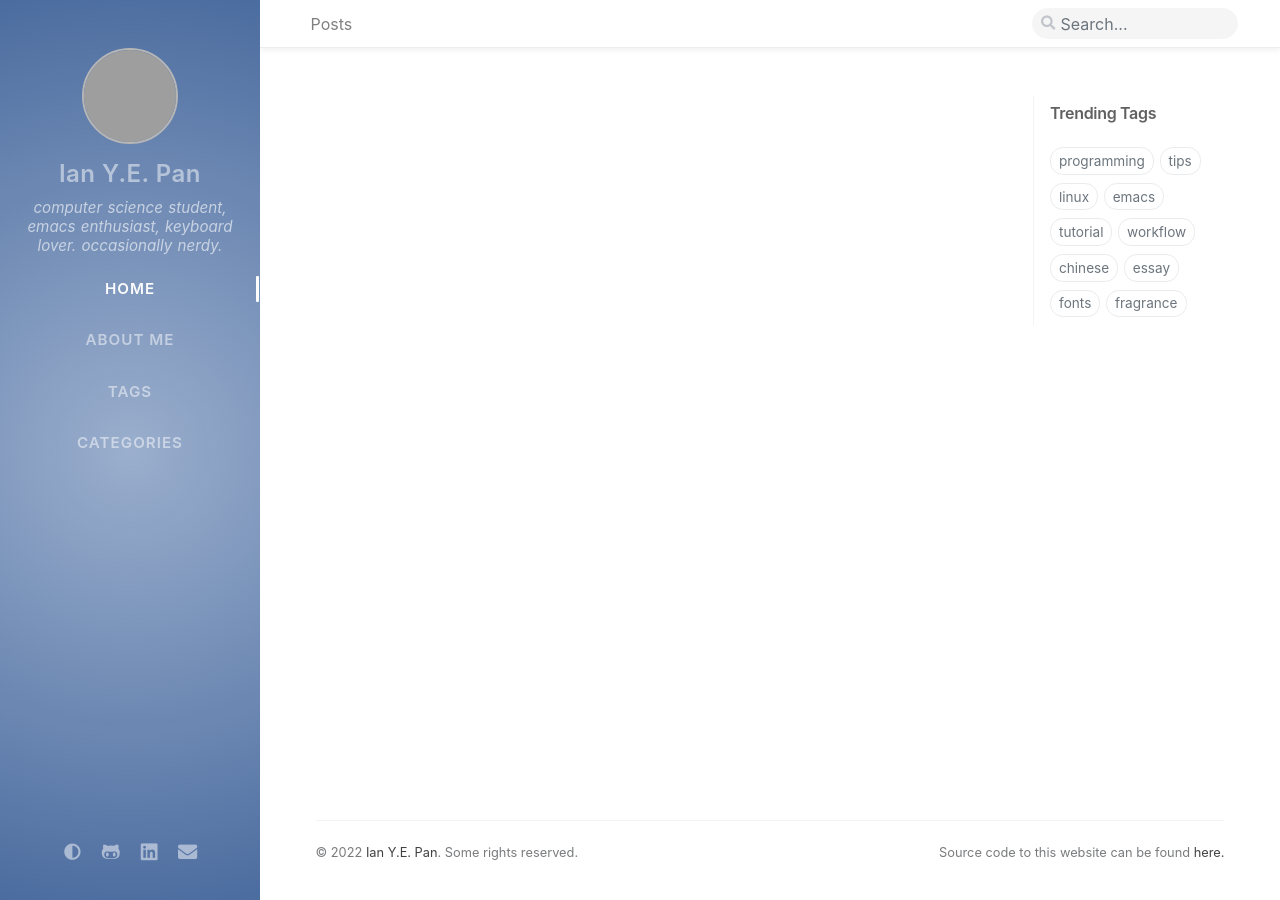
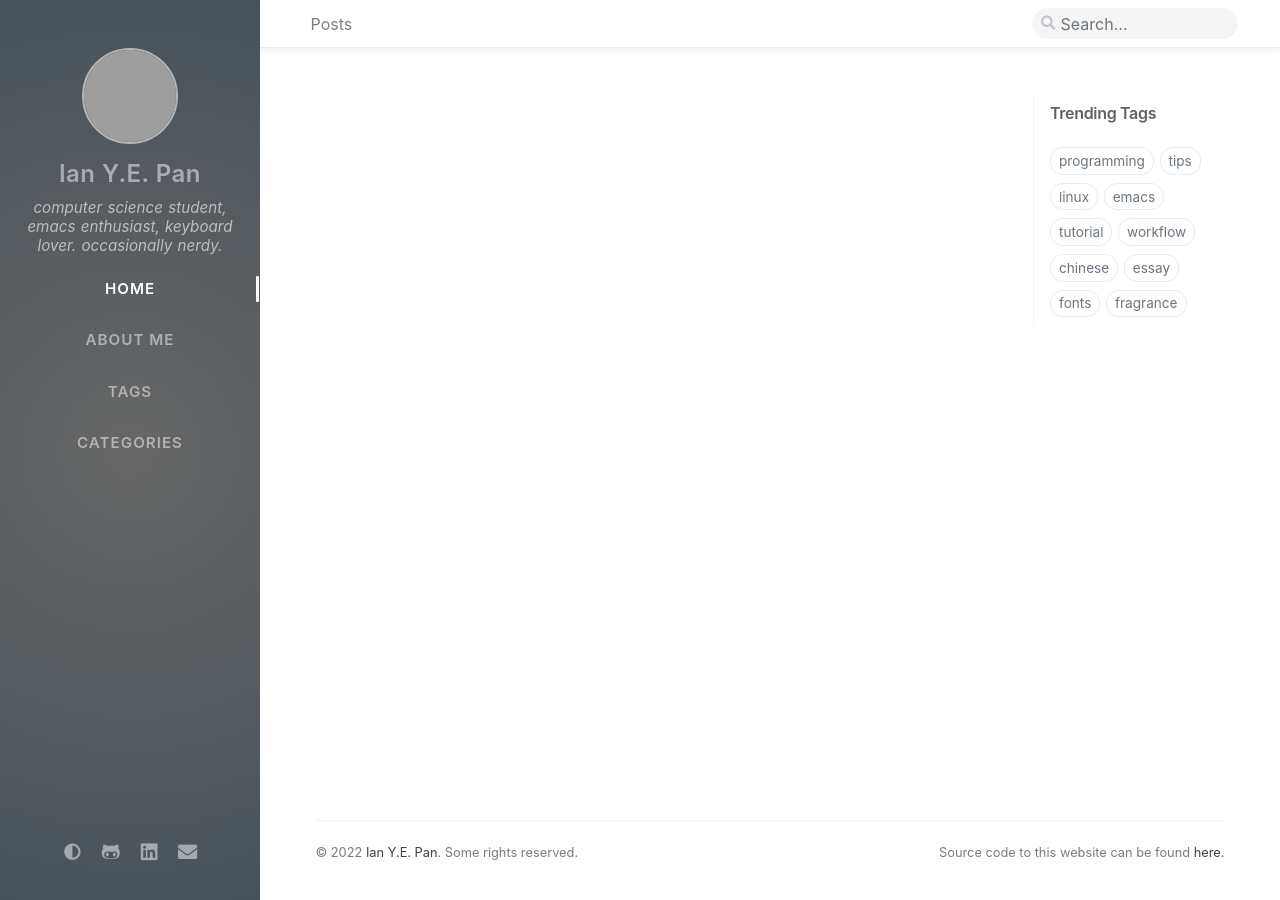
Before and after one commit to ianyepan/ianyepan.github.io, a Jekyll site: the page built from index.html, in a window 1280 px wide. Built offline with Jekyll 4.4.1, drawn with Linux system fonts in a browser that asks for light colours; nearby versions of some CDN libraries; comment, search, counter and statistics services are not loaded; grey boxes are pictures that could not be loaded.

Commit message:
Update sidebar color
...coz romola kept complaining about it

```diff
--- a/_sass/colors/light-typography.scss
+++ b/_sass/colors/light-typography.scss
@@ -26,8 +26,8 @@
   --checkbox-checked-color: #07a8f7;
 
   /* Sidebar */
-  // --sidebar-bg: radial-gradient(circle, #2A408E 0%, #1d1f27 100%);
-  --sidebar-bg: radial-gradient(circle, #5b7caf99 0%, #4b6c9f 100%);
+  // --sidebar-bg: radial-gradient(circle, #5b7caf99 0%, #4b6c9f 100%);
+  --sidebar-bg: radial-gradient(circle, #666666 0%, #48525a 100%);
   --nav-cursor-color: #fcfcfc;
   --site-subtitle-color: #ffffff99;
 
```
